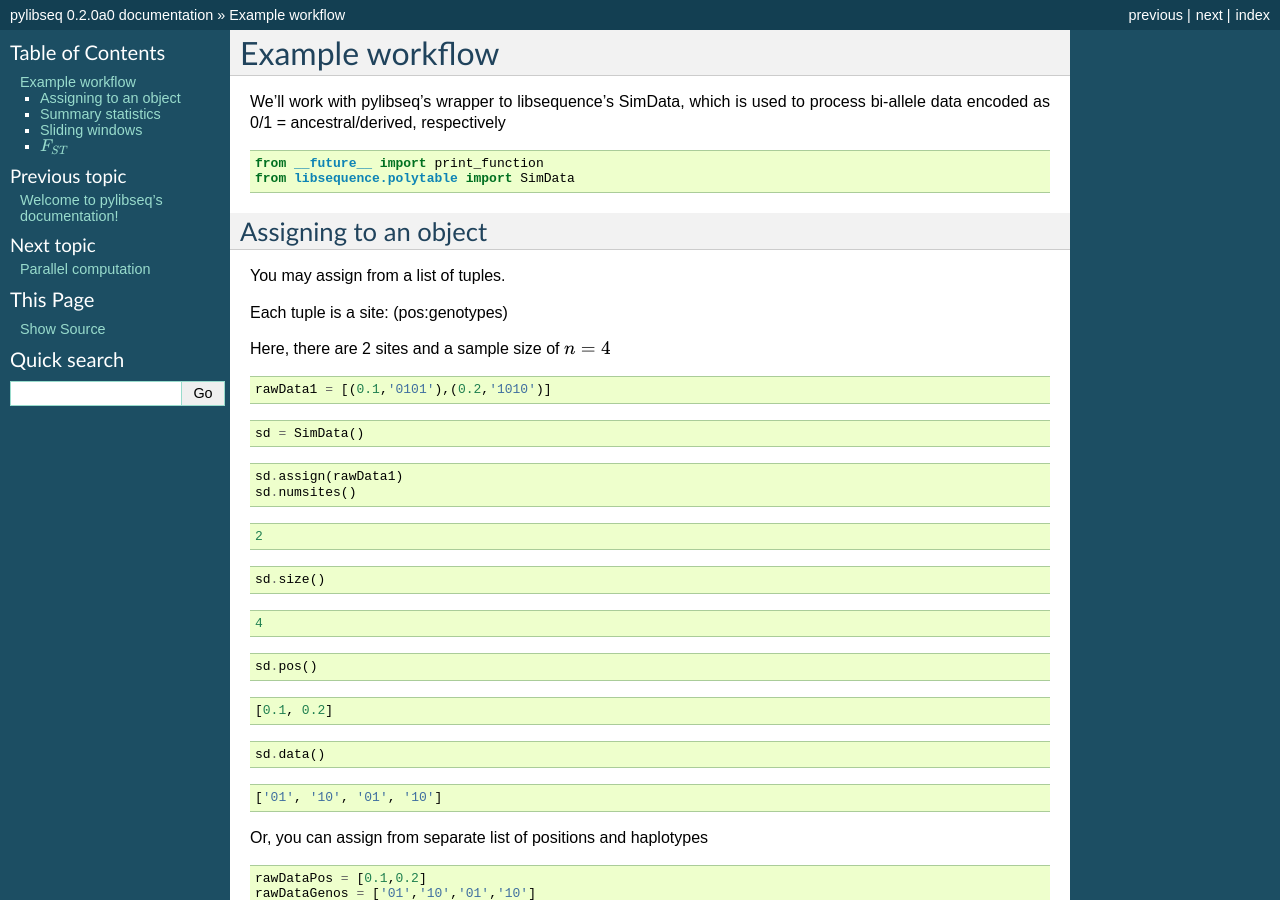
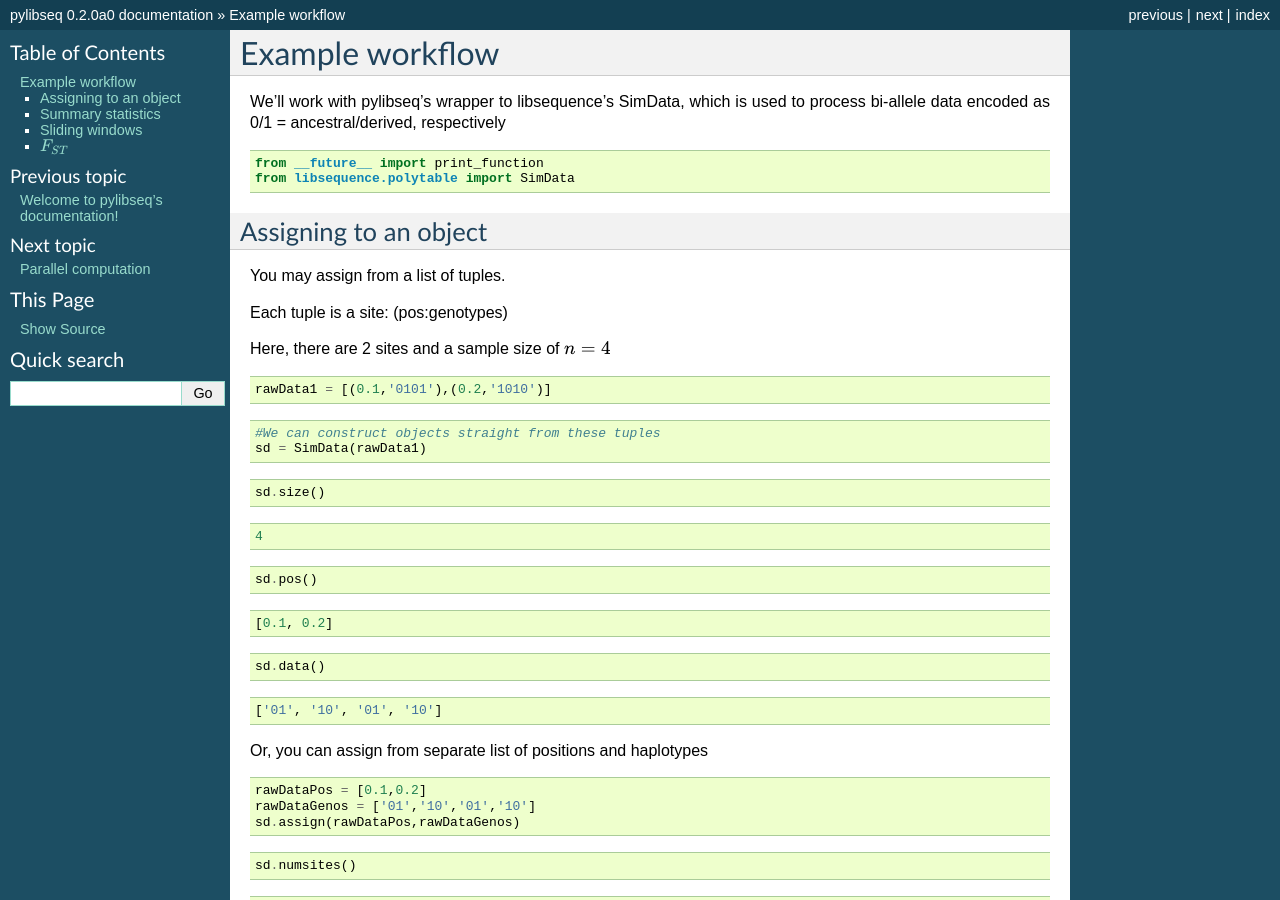
Before and after one commit to molpopgen/pylibseq, a Sphinx documentation site: the page built from doc/pages/overview.rst, in a window 1280 px wide and 900 px high. Built offline with Sphinx 7.4.7, drawn with Linux system fonts in a browser that asks for light colours; pages that are not in the unit, such as notebooks, are missing from menus.

Commit message:
update notebook to newer SimData.__init__ method

```diff
--- a/doc/pages/overview.rst
+++ b/doc/pages/overview.rst
@@ -26,21 +26,8 @@ Here, there are 2 sites and a sample size of :math:`n=4`
 
 .. code:: ipython3
 
-    sd = SimData()
-
-.. code:: ipython3
-
-    sd.assign(rawData1)
-    sd.numsites()
-
-
-
-
-.. parsed-literal::
-
-    2
-
-
+    #We can construct objects straight from these tuples
+    sd = SimData(rawData1)
 
 .. code:: ipython3
 
```
Also changed, not shown: doc/pages/overview.ipynb.
